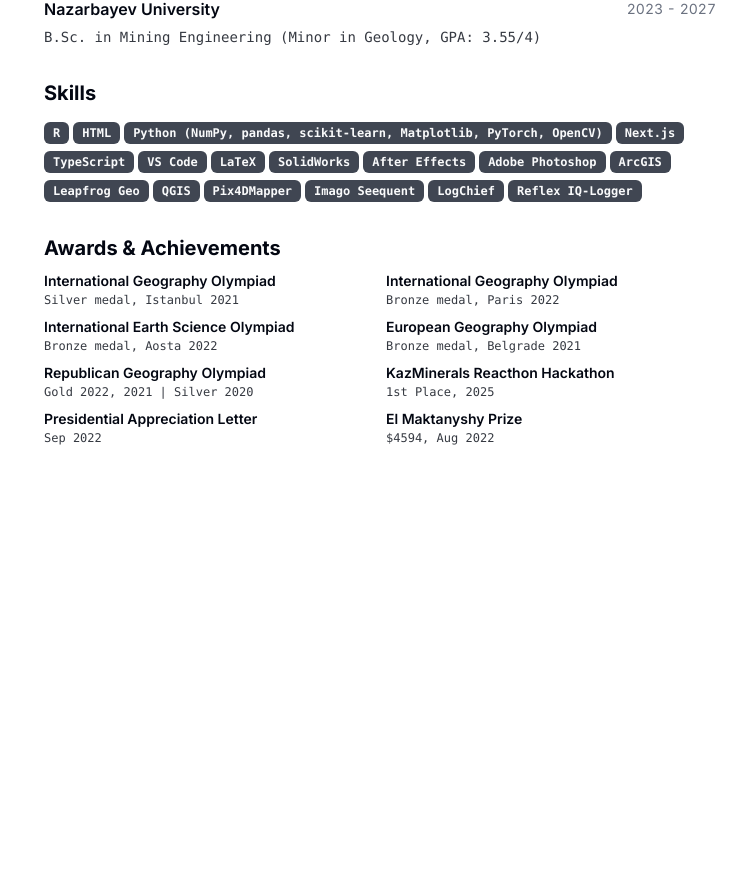
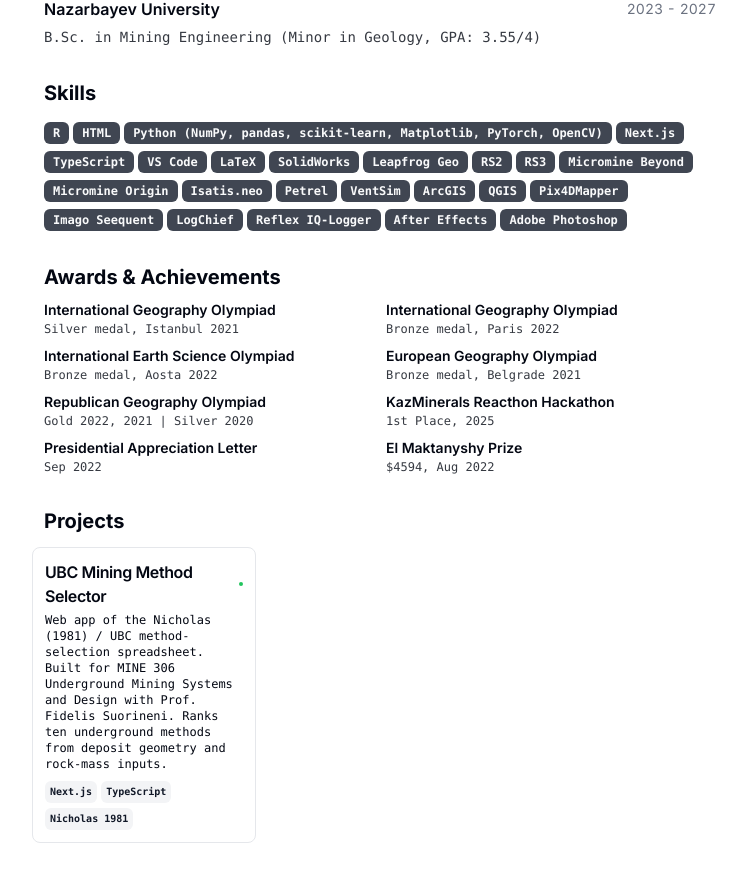
Before and after one commit to yerkebulat/cv, a Next.js app: page / in a window 1280 px wide. Shown: the part 1411-2293 px from the top of the page, without its empty margins (260-1006 px from the left). Before the commit the page ends 1921 px from the top, so only its background shows below. Built offline with nearby package versions, Linux system fonts and the light colour scheme.

Commit message:
Add UBC mining-method selector project and expand mining software skills.

```diff
--- a/src/data/resume-data.tsx
+++ b/src/data/resume-data.tsx
@@ -279,15 +279,22 @@ export const RESUME_DATA: ResumeData = {
     "VS Code",
     "LaTeX",
     "SolidWorks",
-    "After Effects",
-    "Adobe Photoshop",
+    "Leapfrog Geo",
+    "RS2",
+    "RS3",
+    "Micromine Beyond",
+    "Micromine Origin",
+    "Isatis.neo",
+    "Petrel",
+    "VentSim",
     "ArcGIS",
-    "Leapfrog Geo",
     "QGIS",
     "Pix4DMapper",
     "Imago Seequent",
     "LogChief",
     "Reflex IQ-Logger",
+    "After Effects",
+    "Adobe Photoshop",
   ],
   awards: [
     {
@@ -323,12 +330,15 @@ export const RESUME_DATA: ResumeData = {
       award: "$4594, Aug 2022",
     },
   ],
-  projects: [] as {
-    title: string;
-    description: string;
-    techStack: readonly string[];
-    link?: { href: string };
-  }[],
+  projects: [
+    {
+      title: "UBC Mining Method Selector",
+      description:
+        "Web app of the Nicholas (1981) / UBC method-selection spreadsheet. Built for MINE 306 Underground Mining Systems and Design with Prof. Fidelis Suorineni. Ranks ten underground methods from deposit geometry and rock-mass inputs.",
+      techStack: ["Next.js", "TypeScript", "Nicholas 1981"],
+      link: { href: "https://github.com/yerkebulat/ubc-mining-method-selector" },
+    },
+  ],
 };
 
 export const LOCALIZED_RESUME_DATA = {
@@ -495,6 +505,15 @@ export const LOCALIZED_RESUME_DATA = {
         award: "$4594, тамыз 2022",
       },
     ],
+    projects: [
+      {
+        title: "UBC Mining Method Selector",
+        description:
+          "Nicholas (1981) / UBC кен қазу әдісін таңдау кестесінің веб-қосымшасы. Prof. Fidelis Suorineni-мен MINE 306 Жерасты кен қазу жүйелері және жобалау курсында жасалды. Кен денесінің геометриясы мен тау жынысы бойынша 10 жерасты әдісін ранжирлейді.",
+        techStack: ["Next.js", "TypeScript", "Nicholas 1981"],
+        link: { href: "https://github.com/yerkebulat/ubc-mining-method-selector" },
+      },
+    ],
   },
   ru: {
     ...RESUME_DATA,
@@ -657,6 +676,15 @@ export const LOCALIZED_RESUME_DATA = {
         award: "$4594, август 2022",
       },
     ],
+    projects: [
+      {
+        title: "UBC Mining Method Selector",
+        description:
+          "Веб-приложение таблицы выбора метода Nicholas (1981) / UBC. Сделано в курсе MINE 306 Underground Mining Systems and Design у проф. Fidelis Suorineni. Ранжирует десять подземных методов по геометрии залежи и качеству массива.",
+        techStack: ["Next.js", "TypeScript", "Nicholas 1981"],
+        link: { href: "https://github.com/yerkebulat/ubc-mining-method-selector" },
+      },
+    ],
   },
 } satisfies Record<ResumeLanguage, ResumeData>;
 
@@ -677,7 +705,7 @@ export const RESUME_LABELS = {
       education: "Education",
       skills: "Skills",
       awards: "Awards & Achievements",
-      projects: "Side projects",
+      projects: "Projects",
     },
     present: "Present",
     to: "to",
```
